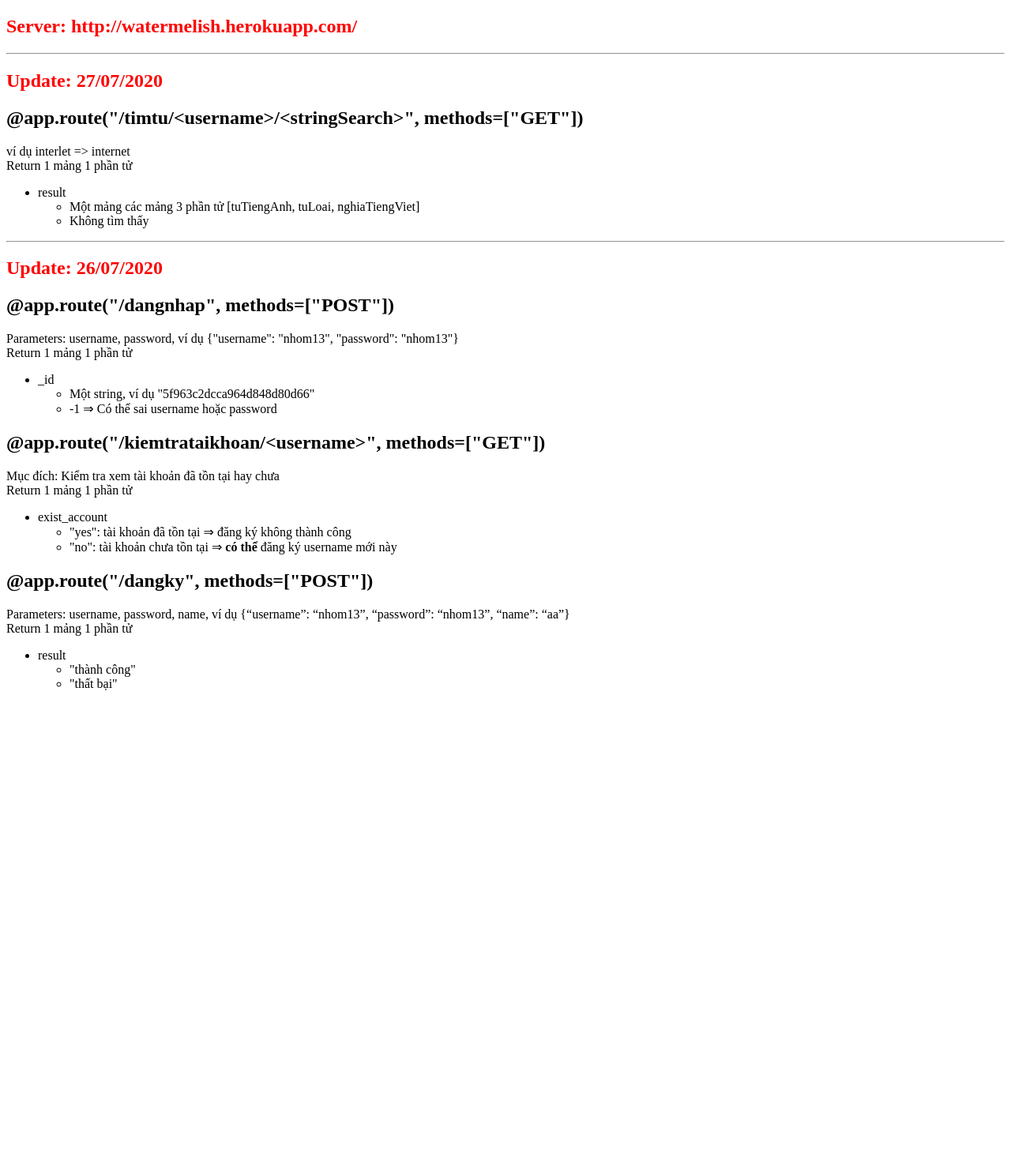
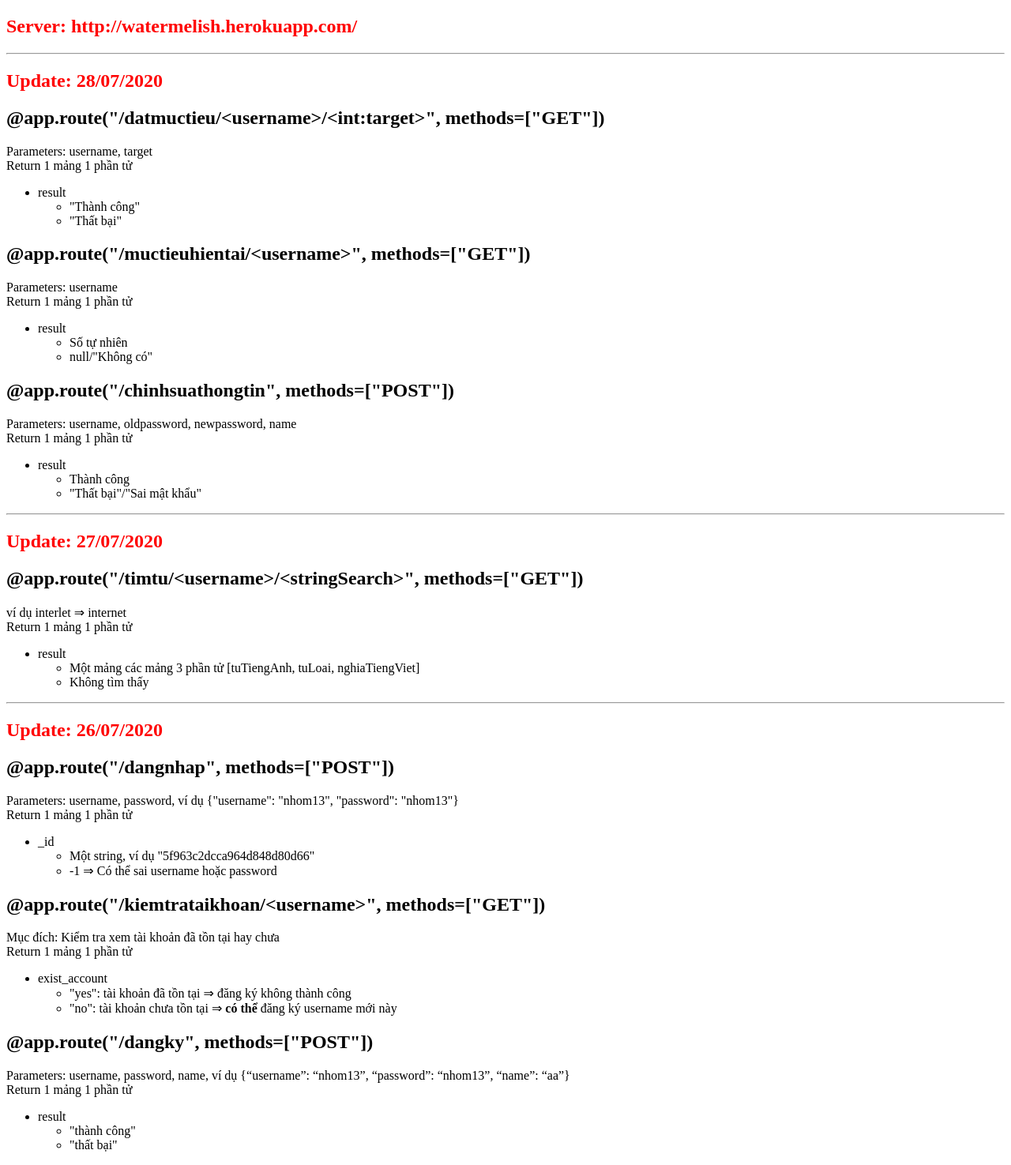
Before and after one commit to ductoinguyen/WatermelishBE, a Flask app: page / in a window 1280 px wide. Shown: the whole page at 79% size. Before the commit the page ends 874 px from the top, so only its background shows below. Run offline with Flask 2, Linux system fonts and the light colour scheme.

Commit message:
add target and edit account

```diff
--- a/app.py
+++ b/app.py
@@ -22,14 +22,16 @@ def checkLogin():
     data = [{"_id": result}]
     return app.response_class(json.dumps(data),mimetype='application/json')
 
-# @app.route("/testdangnhap", methods=["POST"])
-# def testcheckLogin():
-#     username = request.args.get('username')
-#     password = request.args.get('password')
-#     global db
-#     result = connection_db.testcheckLogin(db, username, password)
-#     data = [{"_id": result}]
-#     return app.response_class(json.dumps(data),mimetype='application/json')
+@app.route("/chinhsuathongtin", methods=["POST"])
+def editAccount():
+    username = request.args.get('username')
+    old_password = request.args.get('oldpassword')
+    new_password = request.args.get('newpassword')
+    name = request.args.get('name')
+    global db
+    result = connection_db.editAccount(db, username, old_password, new_password, name)
+    data = [{"result": result}]
+    return app.response_class(json.dumps(data),mimetype='application/json')
 
 @app.route("/kiemtrataikhoan/<username>", methods=["GET"])
 def checkAccount(username):
@@ -60,6 +62,20 @@ def searchWord(username, stringSearch):
     data = [{"result": result}]
     return app.response_class(json.dumps(data),mimetype='application/json')
 
+@app.route("/datmuctieu/<username>/<int:target>", methods=["GET"])
+def setTarget(username, target):
+    global db
+    result = connection_db.setTarget(db, username, target)
+    data = [{"result": result}]
+    return app.response_class(json.dumps(data),mimetype='application/json')
+
+@app.route("/muctieuhientai/<username>", methods=["GET"])
+def getTarget(username):
+    global db
+    result = connection_db.getTarget(db, username)
+    data = [{"result": result}]
+    return app.response_class(json.dumps(data),mimetype='application/json')
+
 @app.route("/test", methods=["GET"])
 def test():
     return app.response_class(json.dumps([{"ok": 1}]),mimetype='application/json')
--- a/templates/home.html
+++ b/templates/home.html
@@ -14,10 +14,52 @@
 <body>
     <h2 class='do'>Server: http://watermelish.herokuapp.com/</h2><hr>
 
+    <h2 class='do'>Update: 28/07/2020</h2>
+    <div class = 'element'>
+        <h2>@app.route("/datmuctieu/&lt;username>/&lt;int:target>", methods=["GET"])</h2>
+        <div>Parameters: username, target</div>
+        <div>Return 1 mảng 1 phần tử</div>
+        <ul>
+            <li>result</li>
+            <ul>
+                <li>"Thành công"</li>
+                <li>"Thất bại"</li>
+            </ul>
+        </ul>
+    </div>
+
+    <div class = 'element'>
+        <h2>@app.route("/muctieuhientai/&lt;username>", methods=["GET"])</h2>
+        <div>Parameters: username</div>
+        <div>Return 1 mảng 1 phần tử</div>
+        <ul>
+            <li>result</li>
+            <ul>
+                <li>Số tự nhiên</li>
+                <li>null/"Không có"</li>
+            </ul>
+        </ul>
+    </div>
+
+    <div class = 'element'>
+        <h2>@app.route("/chinhsuathongtin", methods=["POST"])</h2>
+        <div>Parameters: username, oldpassword, newpassword, name</div>
+        <div>Return 1 mảng 1 phần tử</div>
+        <ul>
+            <li>result</li>
+            <ul>
+                <li>Thành công</li>
+                <li>"Thất bại"/"Sai mật khẩu"</li>
+            </ul>
+        </ul>
+    </div>
+
+    <hr>
+
     <h2 class='do'>Update: 27/07/2020</h2>
     <div class = 'element'>
         <h2>@app.route("/timtu/&lt;username>/&lt;stringSearch>", methods=["GET"])</h2>
-        <div>ví dụ interlet => internet</div>
+        <div>ví dụ interlet ⇒ internet</div>
         <div>Return 1 mảng 1 phần tử</div>
         <ul>
             <li>result</li>
```
Also changed, not shown: connection_db.py (+27 -0 lines).
